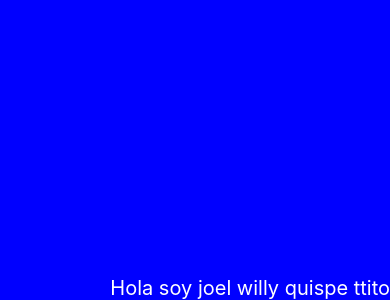
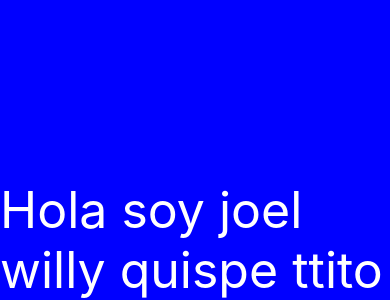
Before and after one commit to GdeDeeeeeee/react-native-software, a React Native app: screen / in a window 390 px wide. Shown: the part 544-844 px from the top of the page. Built offline with nearby package versions, Linux system fonts and the light colour scheme.

Commit message:
new_update

```diff
--- a/src/components/Saludo.tsx
+++ b/src/components/Saludo.tsx
@@ -9,7 +9,7 @@ export const Saludo=()=>{
         }}>
             <Text style={{
                 color:'white',
-                fontSize:20
+                fontSize:50
             }}>
                 Hola soy joel willy quispe ttito
             </Text>
```
